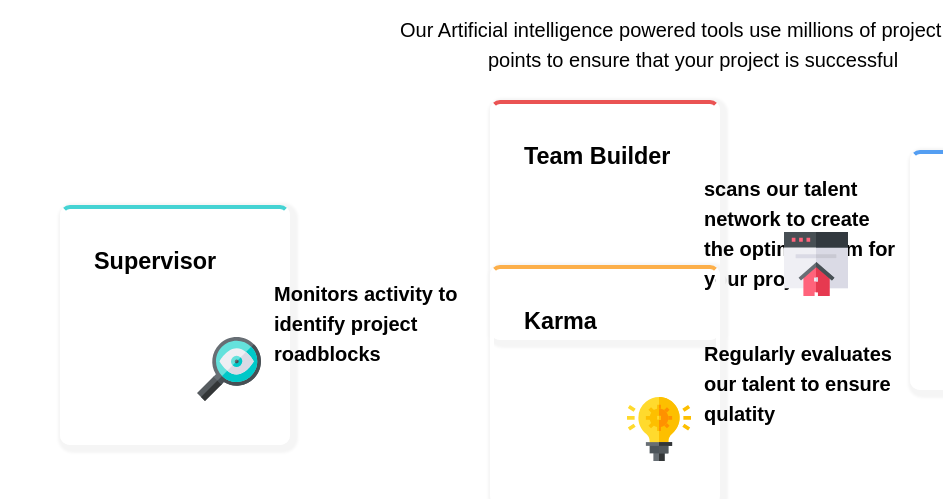
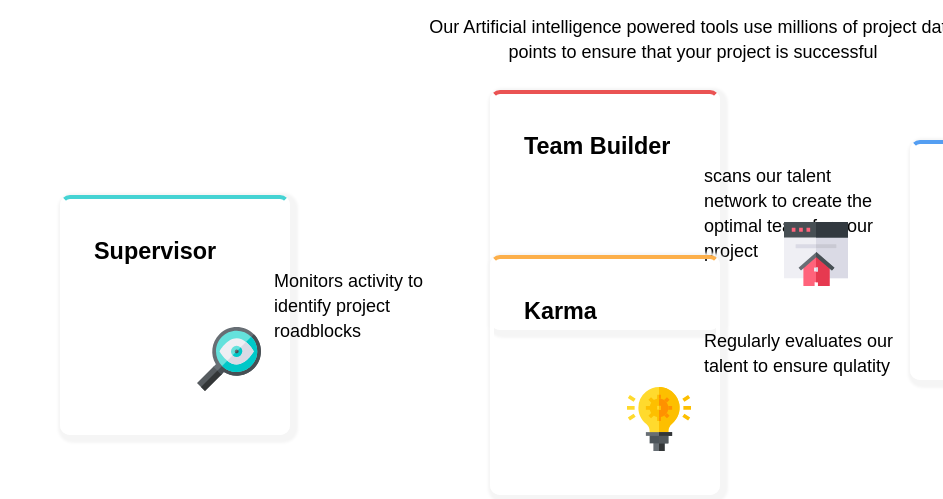
Before and after one commit to Abhishekkumar2114/Four-card-feature-section, a plain HTML site: page index.html in a window 1280 px wide. Shown: the part 157-656 px from the top of the page, without its empty margins (337-1280 px from the left). Drawn offline with Linux system fonts and the light colour scheme.

Commit message:
Refactor CSS for Four_card component

```diff
--- a/Four_card.css
+++ b/Four_card.css
@@ -94,7 +94,7 @@ div{
     bottom: 40px;
     right: 25px;
 }
-p1,p2,p3,p4{
+p{
     font-weight: lighter;
     font-size: 18px;
     line-height: 25px;
```
